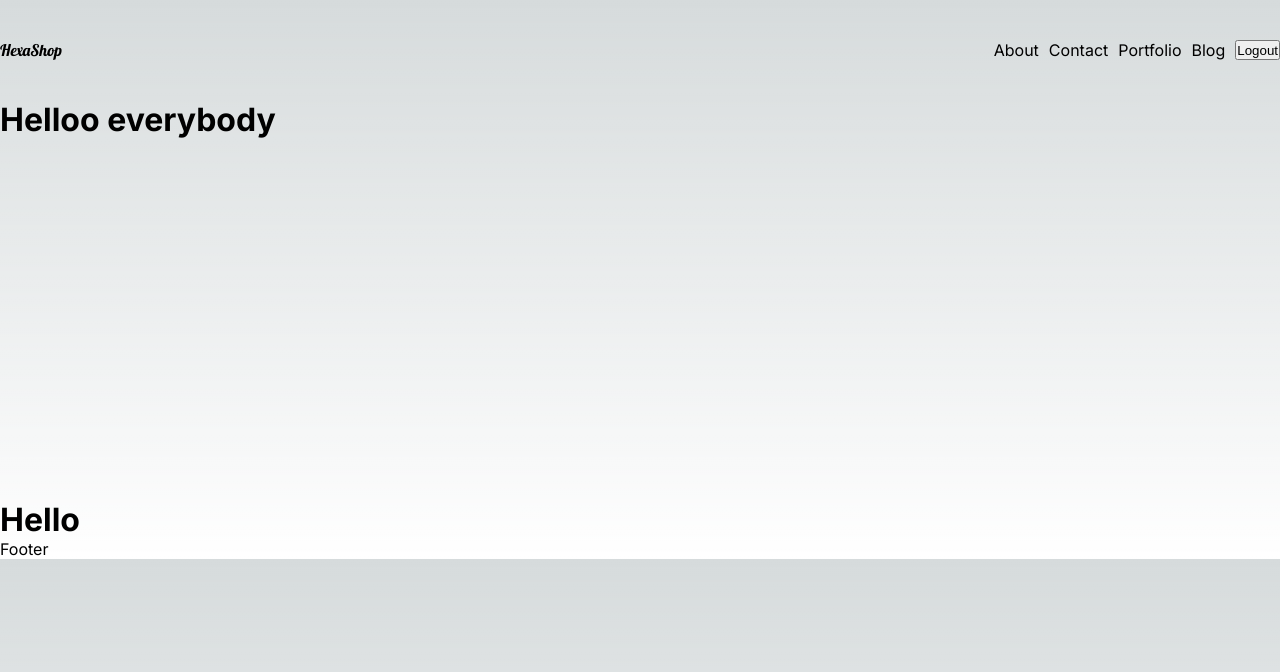
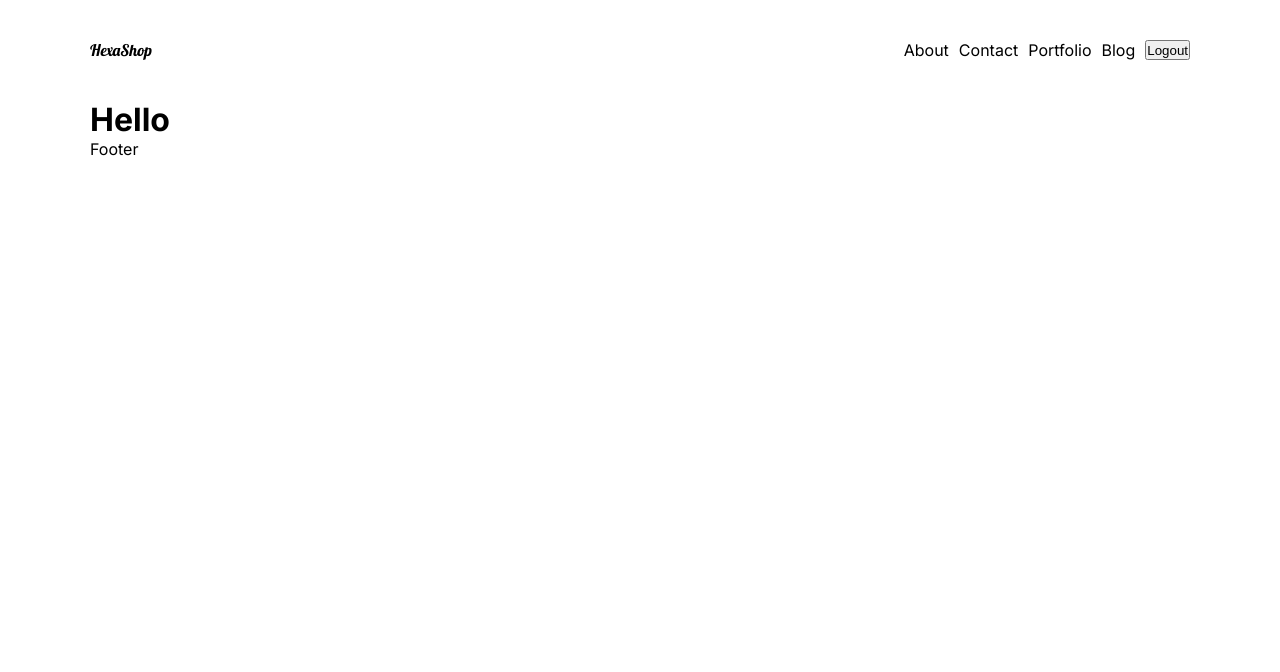
Before and after one commit to AbdallahSHILI/SellProduct, a Next.js app: page / in a window 1280 px wide. Shown: the top 672 px of the page. Built offline with nearby package versions, Linux system fonts and the light colour scheme.

Commit message:
fix global css , make logo in an independent component

```diff
--- a/src/Components/Navbar/Navbar.jsx
+++ b/src/Components/Navbar/Navbar.jsx
@@ -2,20 +2,13 @@ import React from "react";
 import styles from "./Navbar.module.css";
 import Link from "next/link";
 import { links } from "./data";
-import Button from "../Button/Button";
-
-import { Lobster } from "next/font/google";
-const logoFont = Lobster({
-  subsets: ["latin"],
-  weight: ["400"],
-});
+import Button from "../../elements/Button/Button";
+import Logo from "../../elements/logo/logo";
 
 const Navbar = () => {
   return (
     <div className={styles.container}>
-      <Link href="/" className={`$styles.logo ${logoFont.className}`}>
-        HexaShop
-      </Link>
+      <Logo />
       <div className={styles.links}>
         {links.map((link) => (
           <Link key={link.id} href={link.url} className={styles.link}>
--- a/src/Components/Navbar/Navbar.module.css
+++ b/src/Components/Navbar/Navbar.module.css
@@ -5,10 +5,8 @@
   align-items: center;
 }
 
-.logo {
-  font-weight: bold;
-  font-size: 22px;
-}
+
+
 .links {
   display: flex;
   gap: 10px;
--- a/src/app/globals.css
+++ b/src/app/globals.css
@@ -1,81 +1,3 @@
-:root {
-  --max-width: 1100px;
-  --border-radius: 12px;
-  --font-mono: ui-monospace, Menlo, Monaco, "Cascadia Mono", "Segoe UI Mono",
-    "Roboto Mono", "Oxygen Mono", "Ubuntu Monospace", "Source Code Pro",
-    "Fira Mono", "Droid Sans Mono", "Courier New", monospace;
-
-  --foreground-rgb: 0, 0, 0;
-  --background-start-rgb: 214, 219, 220;
-  --background-end-rgb: 255, 255, 255;
-
-  --primary-glow: conic-gradient(
-    from 180deg at 50% 50%,
-    #16abff33 0deg,
-    #0885ff33 55deg,
-    #54d6ff33 120deg,
-    #0071ff33 160deg,
-    transparent 360deg
-  );
-  --secondary-glow: radial-gradient(
-    rgba(255, 255, 255, 1),
-    rgba(255, 255, 255, 0)
-  );
-
-  --tile-start-rgb: 239, 245, 249;
-  --tile-end-rgb: 228, 232, 233;
-  --tile-border: conic-gradient(
-    #00000080,
-    #00000040,
-    #00000030,
-    #00000020,
-    #00000010,
-    #00000010,
-    #00000080
-  );
-  .Height {
-    height: 50vh;
-  }
-
-  --callout-rgb: 238, 240, 241;
-  --callout-border-rgb: 172, 175, 176;
-  --card-rgb: 180, 185, 188;
-  --card-border-rgb: 131, 134, 135;
-}
-
-@media (prefers-color-scheme: dark) {
-  :root {
-    --foreground-rgb: 255, 255, 255;
-    --background-start-rgb: 0, 0, 0;
-    --background-end-rgb: 0, 0, 0;
-
-    --primary-glow: radial-gradient(rgba(1, 65, 255, 0.4), rgba(1, 65, 255, 0));
-    --secondary-glow: linear-gradient(
-      to bottom right,
-      rgba(1, 65, 255, 0),
-      rgba(1, 65, 255, 0),
-      rgba(1, 65, 255, 0.3)
-    );
-
-    --tile-start-rgb: 2, 13, 46;
-    --tile-end-rgb: 2, 5, 19;
-    --tile-border: conic-gradient(
-      #ffffff80,
-      #ffffff40,
-      #ffffff30,
-      #ffffff20,
-      #ffffff10,
-      #ffffff10,
-      #ffffff80
-    );
-
-    --callout-rgb: 20, 20, 20;
-    --callout-border-rgb: 108, 108, 108;
-    --card-rgb: 100, 100, 100;
-    --card-border-rgb: 200, 200, 200;
-  }
-}
-
 * {
   box-sizing: border-box;
   padding: 0;
@@ -88,16 +10,6 @@ body {
   overflow-x: hidden;
 }
 
-body {
-  color: rgb(var(--foreground-rgb));
-  background: linear-gradient(
-      to bottom,
-      transparent,
-      rgb(var(--background-end-rgb))
-    )
-    rgb(var(--background-start-rgb));
-}
-
 a {
   color: inherit;
   text-decoration: none;
@@ -108,3 +20,12 @@ a {
     color-scheme: dark;
   }
 }
+
+.container {
+  max-width: 1100px;
+  min-width: 100vh;
+  margin: 0 auto;
+  display: flex;
+  flex-direction: column;
+  justify-content: space-between;
+}
--- a/src/app/layout.js
+++ b/src/app/layout.js
@@ -14,10 +14,11 @@ export default function RootLayout({ children }) {
   return (
     <html lang="en">
       <body className={inter.className}>
-        <Navbar />
-        <h1 className="Height">Helloo everybody </h1>
-        {children}
-        <Footer />
+        <div className="container">
+          <Navbar />
+          {children}
+          <Footer />
+        </div>
       </body>
     </html>
   );
--- /dev/null
+++ b/src/elements/logo/logo.jsx
@@ -0,0 +1,19 @@
+import React from "react";
+import styles from "./logo.module.css";
+import { Lobster } from "next/font/google";
+import Link from "next/link";
+
+const logoFont = Lobster({
+  subsets: ["latin"],
+  weight: ["400"],
+});
+
+const logo = () => {
+  return (
+    <Link href="/" className={`$styles.logo ${logoFont.className}`}>
+      HexaShop
+    </Link>
+  );
+};
+
+export default logo;
--- /dev/null
+++ b/src/elements/logo/logo.module.css
@@ -0,0 +1,4 @@
+.logo {
+    font-weight: bold;
+    font-size: 22px;
+  }
```
Also changed, not shown: src/elements/Button/Button.jsx (renamed from src/Components/Button/Button.jsx), src/elements/Button/Button.module.css (added).
